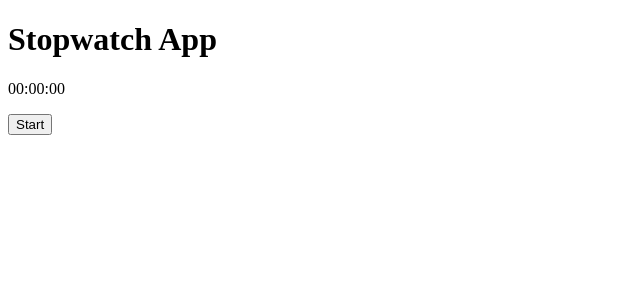
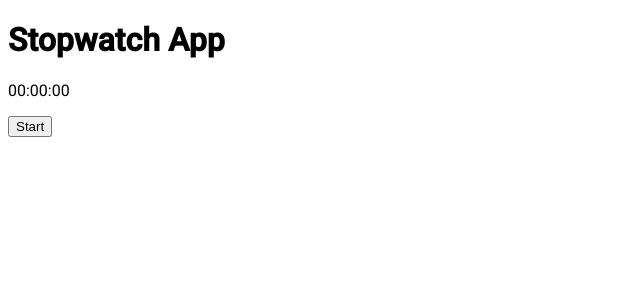
Before and after one commit to ericksvaguilar/stopwatch-app, a React (Create React App) app: page / in a window 1280 px wide. Shown: the top 300 px of the page, without its empty margins (0-640 px from the left). Built offline with nearby package versions, Linux system fonts and the light colour scheme.

Commit message:
feat: import and add font-family

```diff
--- a/public/index.html
+++ b/public/index.html
@@ -5,6 +5,12 @@
     <meta name="viewport" content="width=device-width, initial-scale=1" />
     <meta name="description" content="Stopwatch app" />
     <title>Stopwatch App</title>
+
+    <link rel="preconnect" href="https://fonts.gstatic.com" />
+    <link
+      href="https://fonts.googleapis.com/css2?family=Roboto:wght@400;500&display=swap"
+      rel="stylesheet"
+    />
   </head>
   <body>
     <noscript>You need to enable JavaScript to run this app.</noscript>
--- a/src/index.jsx
+++ b/src/index.jsx
@@ -1,6 +1,7 @@
 import React from 'react'
 import ReactDOM from 'react-dom'
 import { App } from './App'
+import './styles/index.css'
 
 ReactDOM.render(
   <React.StrictMode>
--- /dev/null
+++ b/src/styles/index.css
@@ -0,0 +1,3 @@
+body {
+  font-family: 'Roboto', sans-serif;
+}
```
Also changed, not shown: src/styles/index.module.css (deleted).
